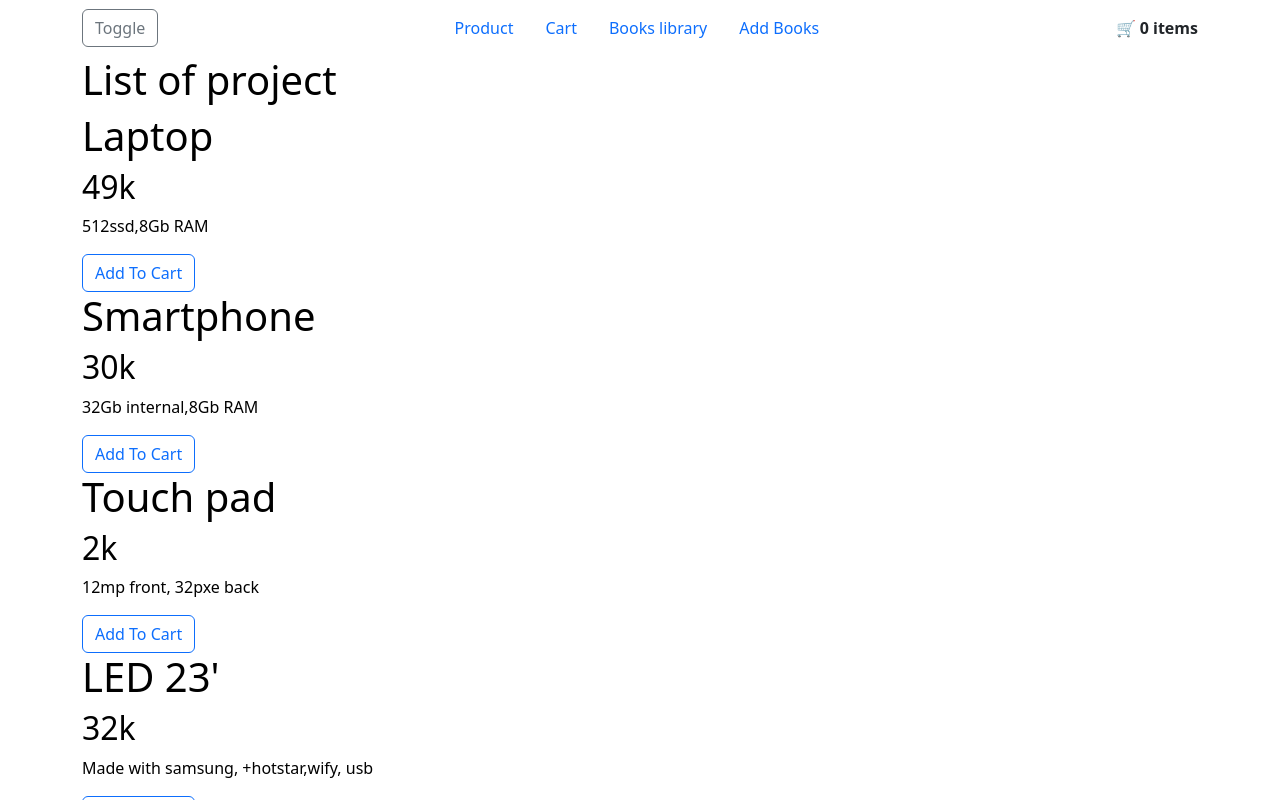
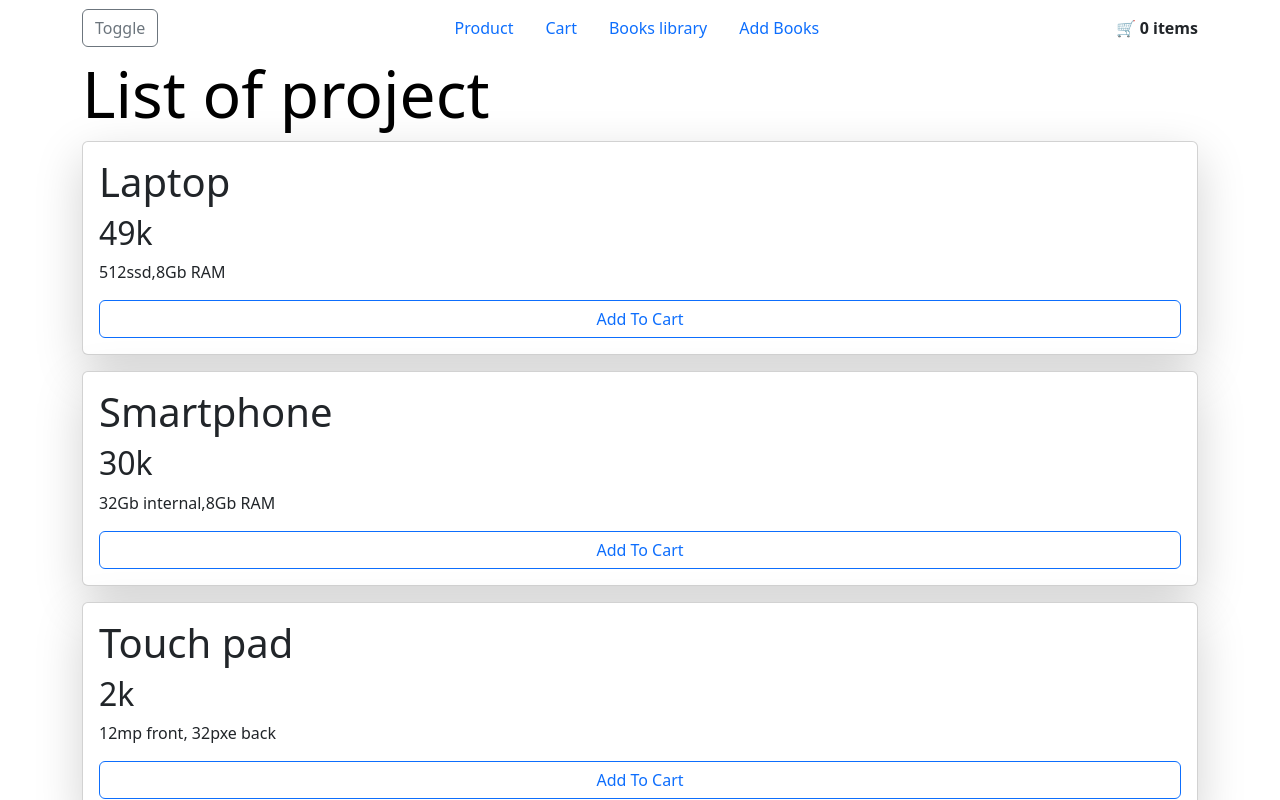
Before and after one commit to Sourabhpande532/cartzilla, a React (Create React App) app: page / in a window 1280 px wide. Shown: the top 800 px of the page. Built offline with nearby package versions, Linux system fonts and the light colour scheme.

Commit message:
add new feature to cart and pl

```diff
--- a/src/pages/Cart.js
+++ b/src/pages/Cart.js
@@ -1,23 +1,34 @@
-import { useCart } from "../context/CartContext"
+import { useCart } from "../context/CartContext";
 
 export const Cart = () => {
   const { cart } = useCart();
   return (
     <div>
       <h1>Your Cart</h1>
-            { cart.length > 0 ? (
+      {cart.length > 0 ? (
         <div>
-                    { cart.map( ( item ) => {
-                        return <section style={{border:"2px solid black", padding:"20px", marginBottom:"15px"}} key={ item.id }>
-                            <h1 className="display-3">{ item.name }</h1>
-                            <h2>{ item.price }</h2>
-                            <p>{ item.details }</p>
+          {cart.map((item) => {
+            return (
+              <section
+                style={{
+                  border: "2px solid black",
+                  padding: "20px",
+                  marginBottom: "15px",
+                }}
+                key={item.id}
+                className='card p-2 shadow'>
+                <h1 className='display-3'>{item.name}</h1>
+                <h2>{item.price}</h2>
+                <p>{item.details}</p>
               </section>
-                    } ) }
+            );
+          })}
         </div>
-            ) : ( <>
+      ) : (
+        <>
           <h2>Your Cart is empty</h2>
-            </> ) }
+        </>
+      )}
     </div>
-    )
-}
+  );
+};
--- a/src/pages/ProductListings.js
+++ b/src/pages/ProductListings.js
@@ -29,22 +29,28 @@ const productList = [
   },
 ];
 export const ProductListings = () => {
-    const { addToCart } = useCart()
-    const { theme } = useContext( ThemeContext )
+  const { addToCart } = useCart();
+  const { theme } = useContext(ThemeContext);
   return (
-        <div style={ { backgroundColor: theme === "light" ? "white" : "black", color: theme === 'light' ? "black" : "pink" } }>
-            <h1>List of project</h1>
-            { productList.map( ( product ) =>
-            (
-                <div key={ product.id }>
-                    <h1>{ product.name }</h1>
-                    <h2>{ product.price }</h2>
-                    <p>{ product.details }</p>
-                    <button className="btn btn-outline-primary" onClick={ () => addToCart( product ) }>Add To Cart</button>
-                    {/*  console.log( product) */ }
-
+    <div
+      style={{
+        backgroundColor: theme === "light" ? "white" : "black",
+        color: theme === "light" ? "black" : "pink",
+      }}>
+      <h1 className='display-3'>List of project</h1>
+      {productList.map((product) => (
+        <div key={product.id} className='card p-3 shadow-lg mb-3'>
+          <h1>{product.name}</h1>
+          <h2>{product.price}</h2>
+          <p>{product.details}</p>
+          <button
+            className='btn btn-outline-primary'
+            onClick={() => addToCart(product)}>
+            Add To Cart
+          </button>
+          {/*  console.log( product) */}
         </div>
-            ) ) }
+      ))}
     </div>
-    )
-}
+  );
+};
```
Lines whose indentation alone changed are shown as unchanged.
